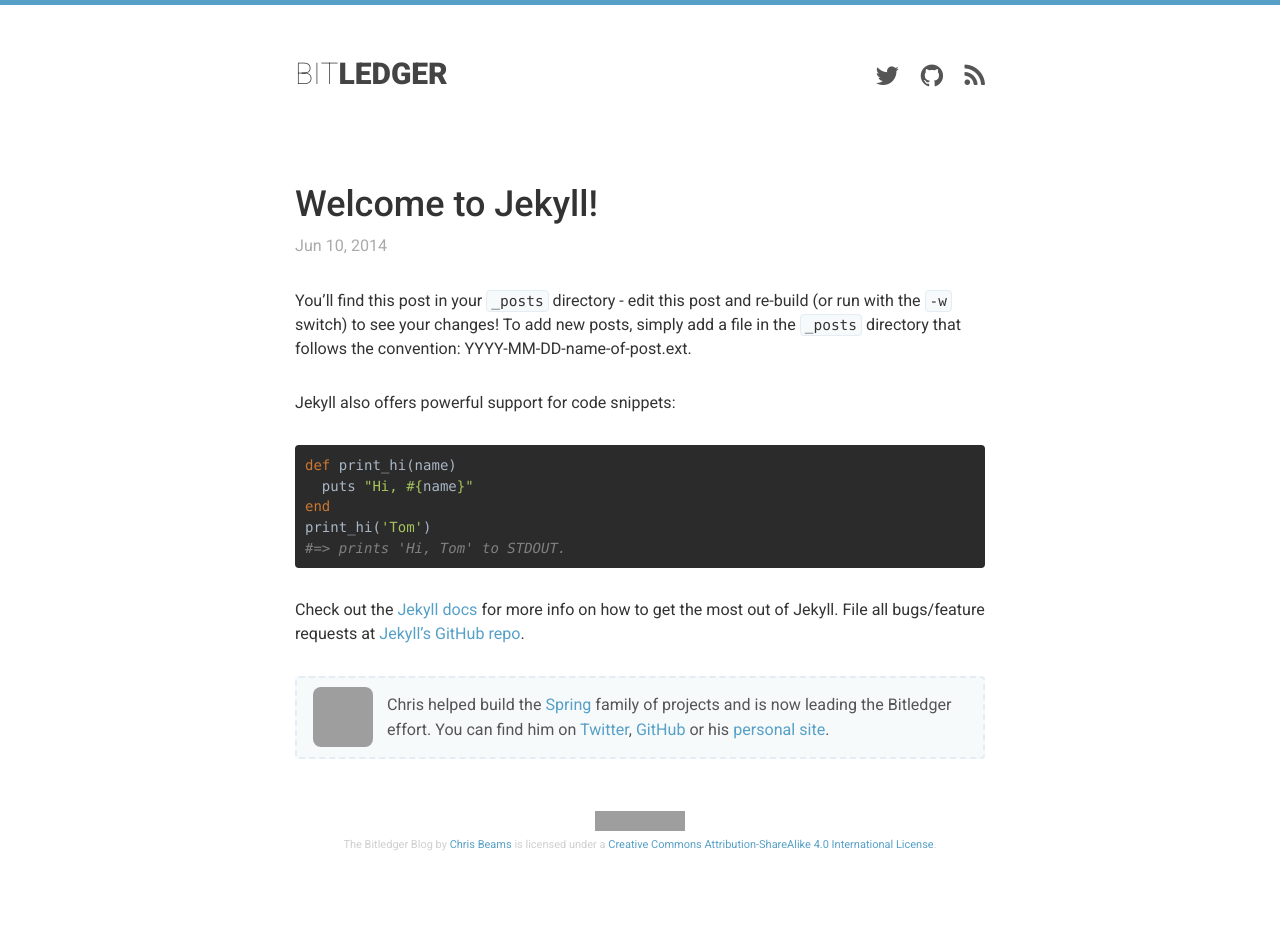
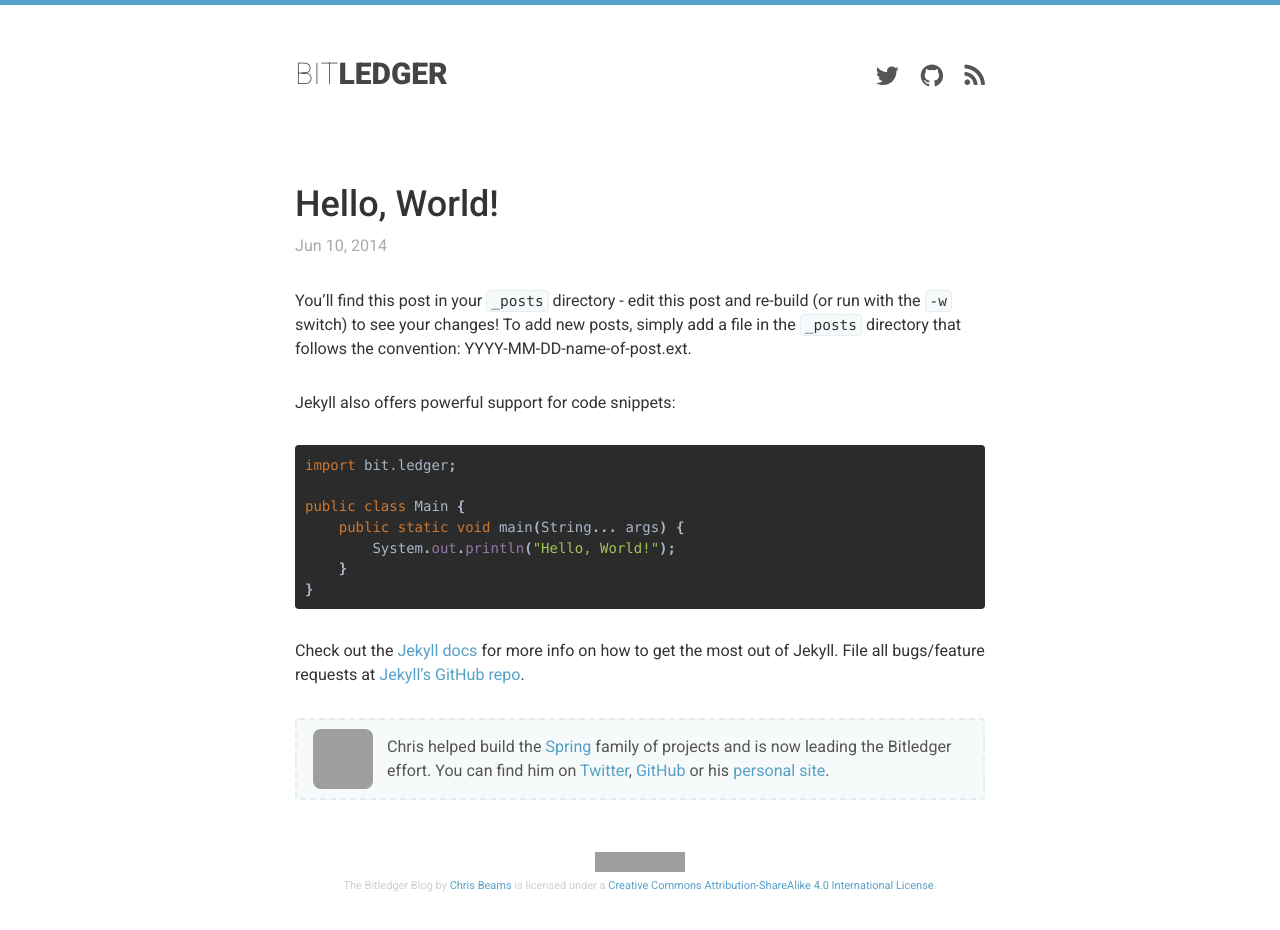
Before and after one commit to jwlayug/bitledger, a Jekyll site: the page built from _posts/2014-06-10-hello-world.md, in a window 1280 px wide. Built offline with Jekyll 4.4.1, drawn with Linux system fonts in a browser that asks for light colours; nearby versions of some CDN libraries; before the commit the page ends 900 px from its top, so only the background shows below that; grey boxes are pictures that could not be loaded.

Commit message:
Rename test post and use Java vs. Ruby code snippet

```diff
--- a/_posts/2014-06-10-welcome-to-jekyll.markdown
+++ b/_posts/2014-06-10-hello-world.md
@@ -1,8 +1,7 @@
 ---
 layout: post
-title:  "Welcome to Jekyll!"
-date:   2014-06-10 14:47:48
-categories: jekyll update
+title:  "Hello, World!"
+date:   2014-06-10
 ---
 
 You'll find this post in your `_posts` directory - edit this post and re-build (or run with the `-w` switch) to see your changes!
@@ -10,12 +9,14 @@ To add new posts, simply add a file in the `_posts` directory that follows the c
 
 Jekyll also offers powerful support for code snippets:
 
-{% highlight ruby %}
-def print_hi(name)
-  puts "Hi, #{name}"
-end
-print_hi('Tom')
-#=> prints 'Hi, Tom' to STDOUT.
+{% highlight java %}
+import bit.ledger;
+
+public class Main {
+    public static void main(String... args) {
+        System.out.println("Hello, World!");
+    }
+}
 {% endhighlight %}
 
 Check out the [Jekyll docs][jekyll] for more info on how to get the most out of Jekyll. File all bugs/feature requests at [Jekyll's GitHub repo][jekyll-gh].
```
